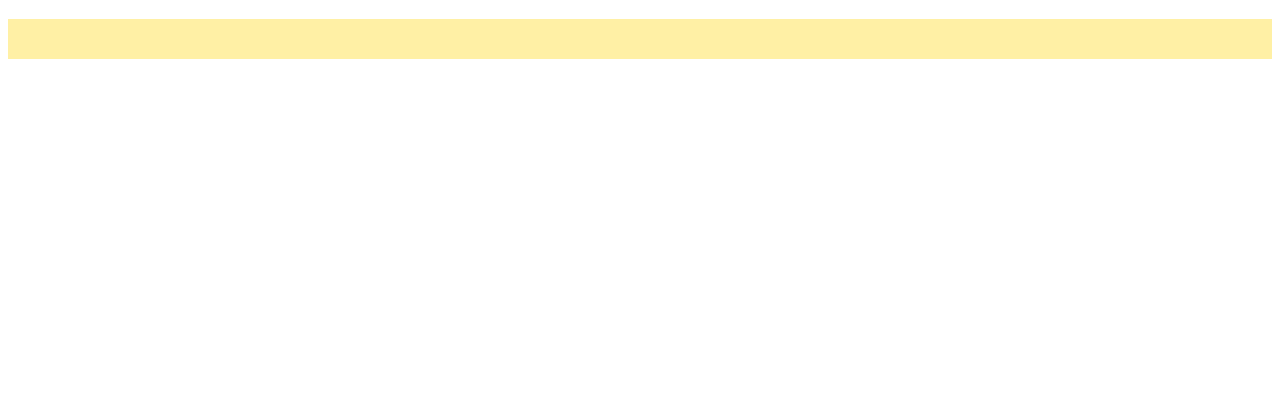
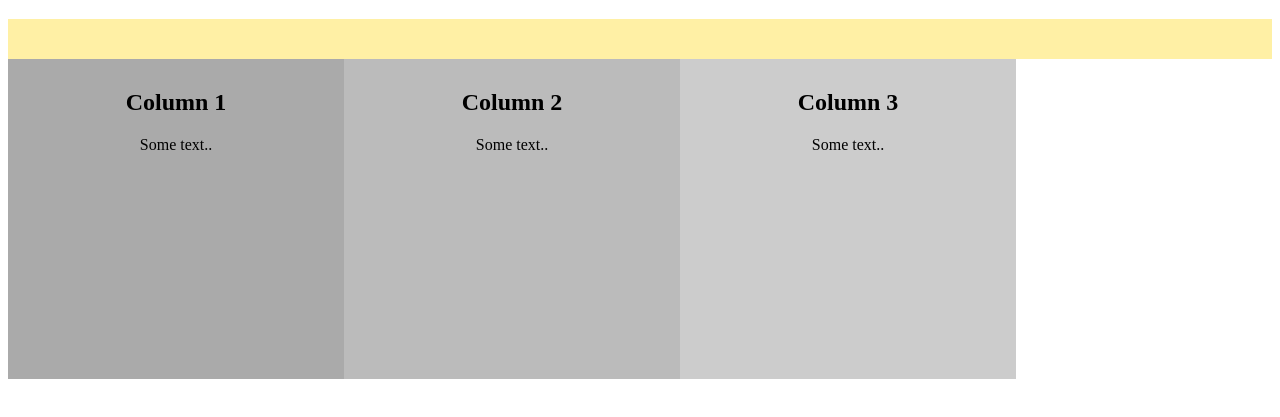
Before and after one commit to girlcodeakl/girlcode-2019-term1, a website: page public/feed.html in a window 1280 px wide. Shown: the part 87-504 px from the top of the page. Drawn offline with nearby package versions, Linux system fonts and the light colour scheme; no server answers.

Commit message:
Save for next week
3 columns!

```diff
--- a/public/feed.html
+++ b/public/feed.html
@@ -15,7 +15,21 @@
       </div>
     <h1 class="title">Message Feed</h1>
     <div class="message-list"> </div>
-
+    <div class="row">
+      <div class="row">
+        <div class="column" style="background-color:#aaa;">
+          <h2>Column 1</h2>
+          <p>Some text..</p>
+        </div>
+        <div class="column" style="background-color:#bbb;">
+          <h2>Column 2</h2>
+          <p>Some text..</p>
+        </div>
+        <div class="column" style="background-color:#ccc;">
+          <h2>Column 3</h2>
+          <p>Some text..</p>
+        </div>
+    </div>
 
     <script>
 //Hello! This is the start of the JavaScript.
--- a/public/style.css
+++ b/public/style.css
@@ -14,8 +14,22 @@ a:-webkit-any-link {
 }
 
 body {
-  text-align: center;
+text-align: center;
 }
+.column {
+  float: left;
+  width: 25%;
+  padding: 10px;
+  height: 300px; /* Should be removed. Only for demonstration */
+}
+
+/* Clear floats after the columns */
+.row:after {
+  content: "";
+  display: table;
+  clear: both;
+}
+
 
 .message-list {
   background-color: #FFF0A5;
```
Also changed, not shown: public/post.html (line endings or trailing spaces).
